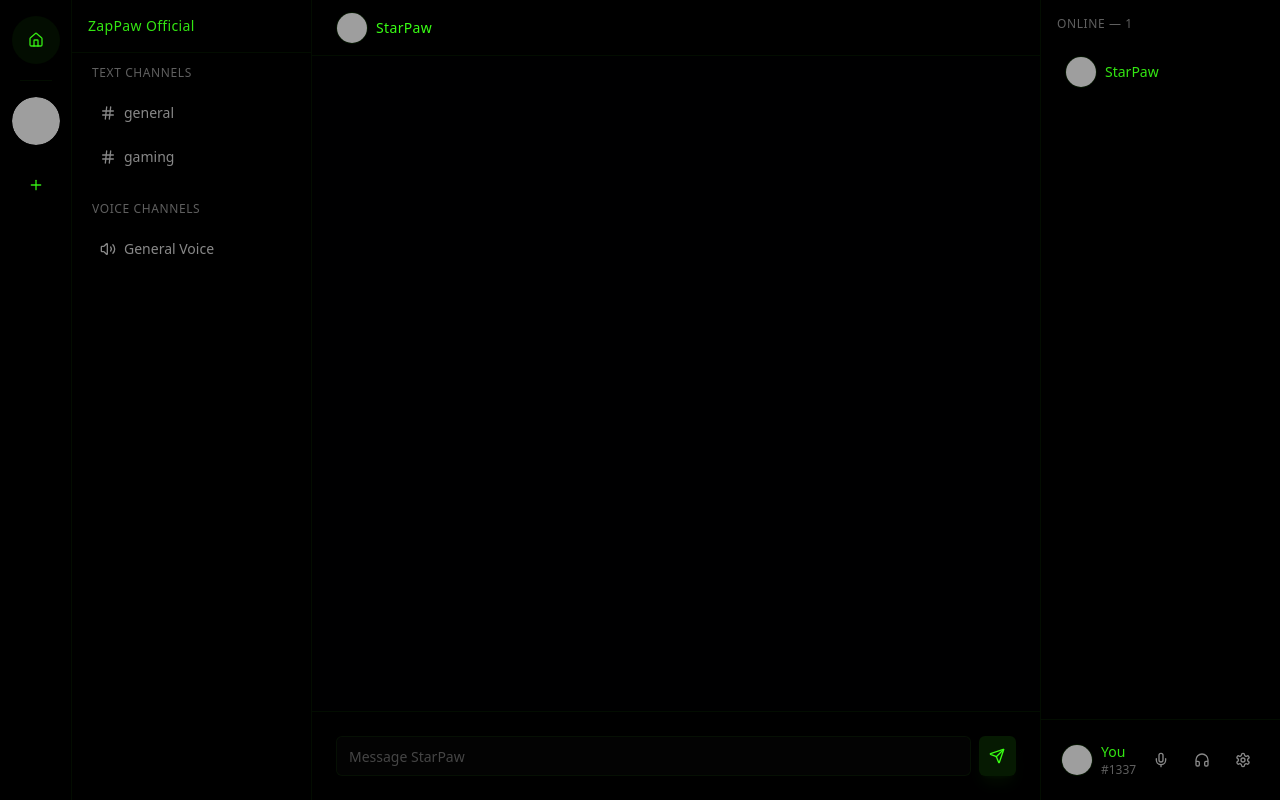
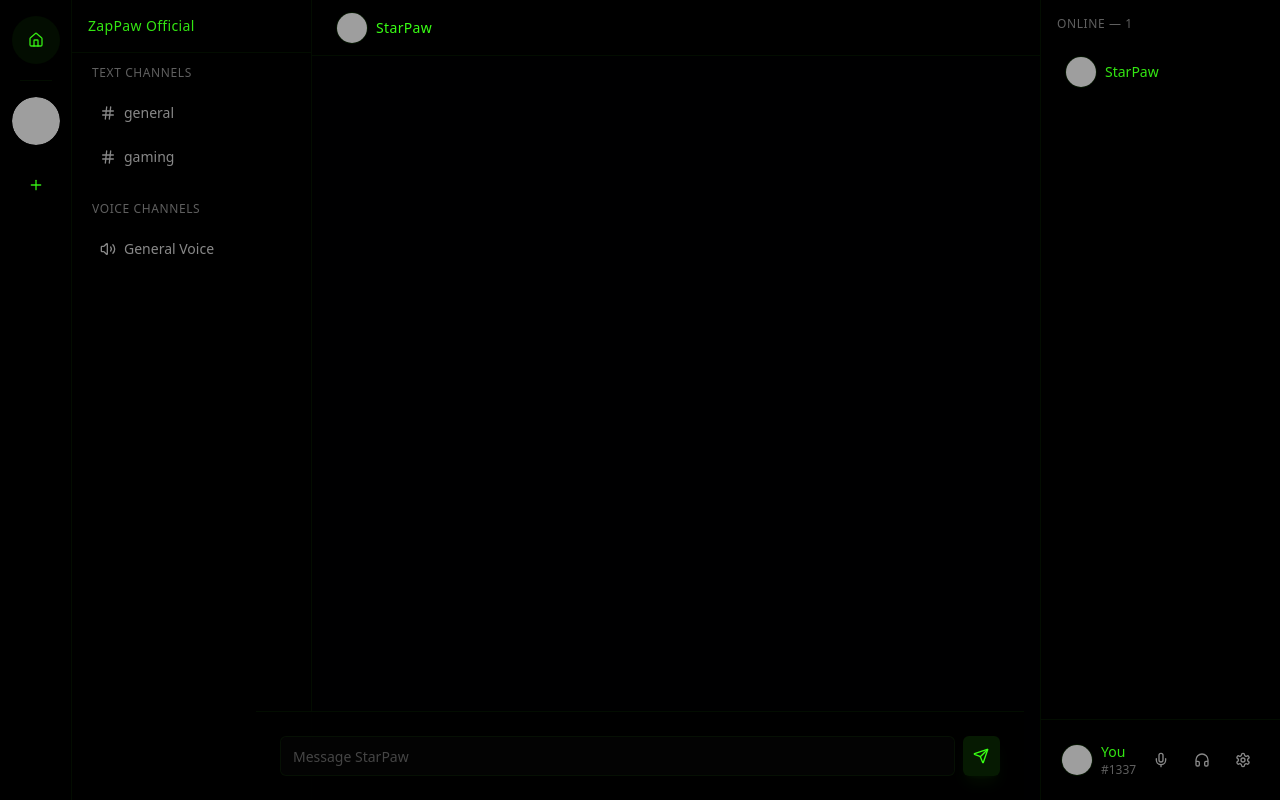
Before and after one commit to SumkaKiller/zappaw-gamer-chat, a React (Vite) app: page /chat in a window 1280 px wide. Built offline with nearby package versions, Linux system fonts and the light colour scheme; grey boxes are pictures that could not be loaded.

Commit message:
Move ChatArea to Profile Level
Adjust the layout by moving the ChatArea component to the bottom level of the profile section in the Friends page.
[skip gpt_engineer]

```diff
--- a/src/components/ChatArea.tsx
+++ b/src/components/ChatArea.tsx
@@ -18,7 +18,7 @@ export const ChatArea = ({ friend }) => {
   };
 
   return (
-    <div className="flex-1 flex flex-col bg-black/98">
+    <div className="flex-1 flex flex-col h-full bg-black/98">
       <div className="h-14 border-b border-primary/5 flex items-center px-6 backdrop-blur-sm bg-black/40">
         <div className="flex items-center gap-2">
           <img
@@ -36,7 +36,7 @@ export const ChatArea = ({ friend }) => {
         {/* Messages will appear here */}
       </div>
 
-      <div className="mt-auto p-6 bg-black/90 border-t border-primary/5">
+      <div className="fixed bottom-0 left-64 right-64 p-6 bg-black/90 border-t border-primary/5">
         <div className="flex gap-2 max-w-5xl mx-auto">
           <Input
             value={message}
```
